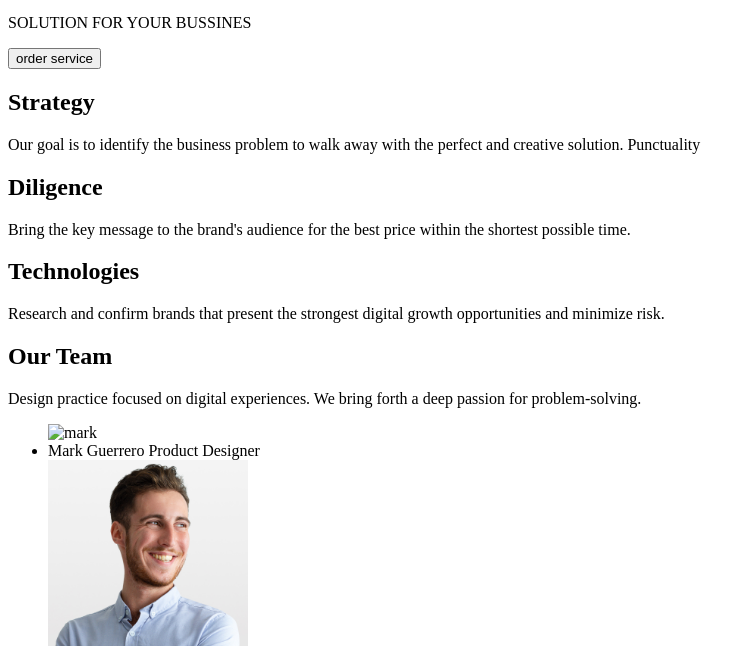
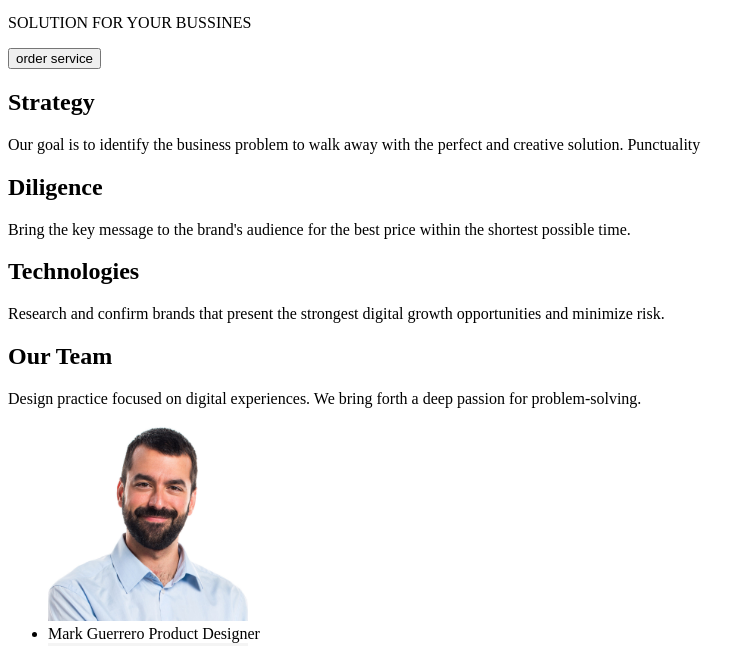
Before and after one commit to DmytroBabinenko/goit-markup-hw-01, a plain HTML site: page index.html in a window 1280 px wide. Shown: the part 154-800 px from the top of the page, without its empty margins (0-755 px from the left). Drawn offline with Linux system fonts and the light colour scheme; files whose address does not match are found by name.

Commit message:
Update index.html

```diff
--- a/index.html
+++ b/index.html
@@ -60,7 +60,8 @@
 
         <ul>
 
-         <img src="images/1.jpg" alt="mark" width="200" ></img>
+         <img src="goit-markup-hw-01
+/1.jpg" alt="mark" width="200" ></img>
          <li>Mark Guerrero Product Designer</li>
          <img src="images/2.jpg" alt="tom" width="200" ></img>
          <li>Tom Ford Frontend Developer</li>
```
